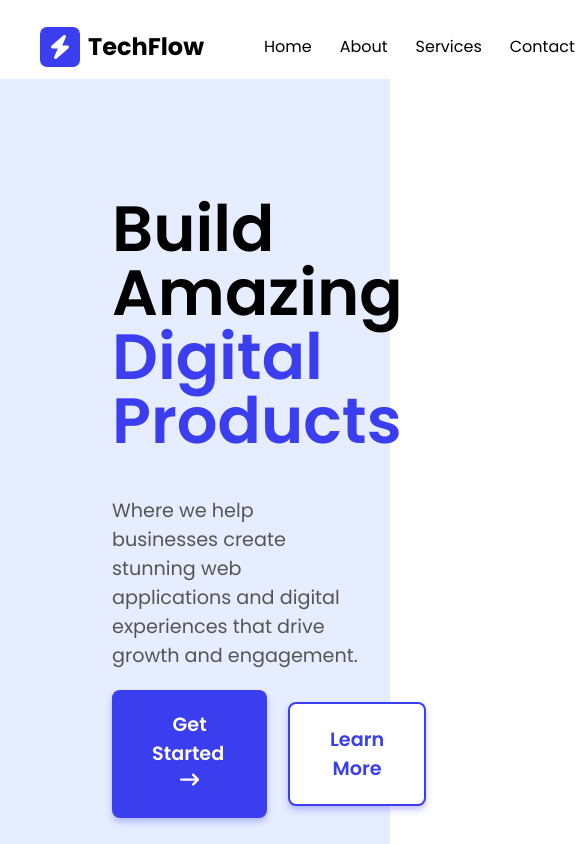
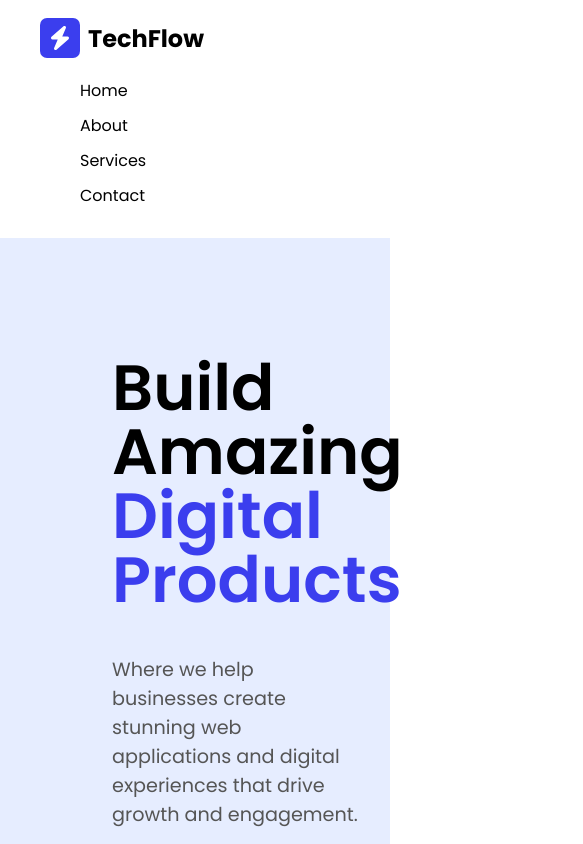
Before and after one commit to i-Kadri/techflow-landingpage, a React (Create React App) app: page / in a window 390 px wide. Shown: the top 844 px of the page, 583 px wide, since content can reach past the window. Built offline with nearby package versions, Linux system fonts and the light colour scheme; grey boxes are pictures that could not be loaded.

Commit message:
navbar responsivess draft

```diff
--- a/src/components/navbar.css
+++ b/src/components/navbar.css
@@ -47,3 +47,20 @@
   margin-left: 20px;
   padding-right: 0.5rem;
 }
+
+/* ---------------Media queries------------- */
+@media screen and (max-width: 768px) {
+  .navbar-box {
+    flex-direction: column;
+    align-items: flex-start;
+  }
+
+  .nav-links {
+    margin-top: 10px;
+  }
+
+  .nav-links li {
+    display: block;
+    margin: 10px 0;
+  }
+}
```
